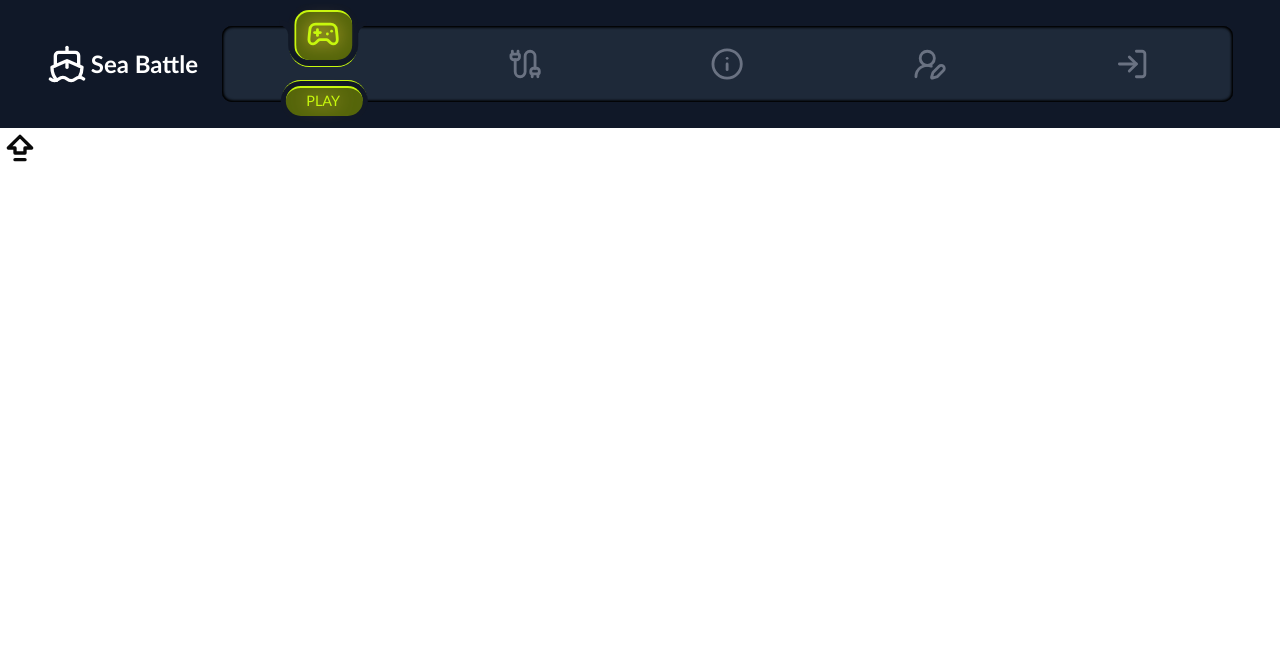
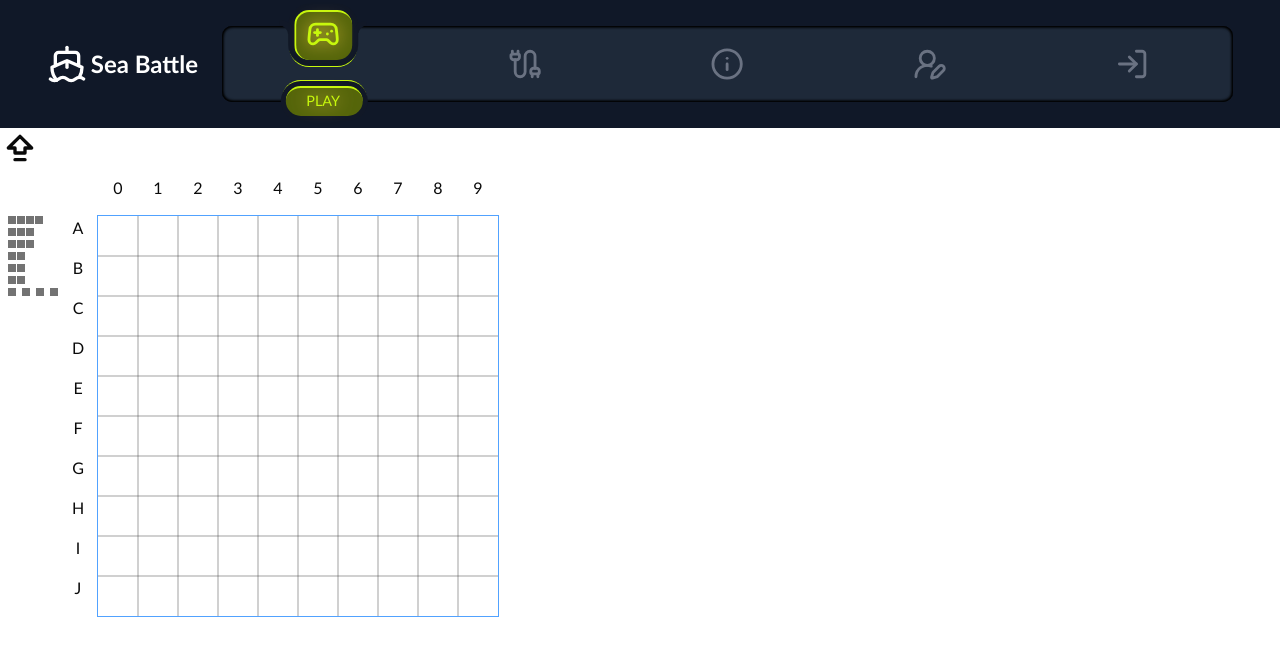
Before and after one commit to B1aho/battleship-online, a React (Vite) app in the folder apps/web/: page /play in a window 1280 px wide. Shown: the top 656 px of the page. Built offline with nearby package versions, Linux system fonts and the light colour scheme.

Commit message:
Start creating services that represent communication layer between components

```diff
--- a/apps/web/src/App.tsx
+++ b/apps/web/src/App.tsx
@@ -13,8 +13,8 @@ function App() {
         <Route path="/" element={<Layout />}>
           {/* Для play добавить динамический путь? Если онлайн - то хэш комнаты, иначе - ?=ai */}
           <Route index path="play" element={<Play />} />
-          <Route index path="room" element={<Play />} />
-          <Route path="about" element={<Play />} />
+          <Route index path="room" element={<div />} />
+          <Route path="about" element={<div />} />
           <Route element={<AuthLayout />}>
             <Route path="login" element={<Login />} />
             <Route path="register" element={<Register />} />
--- a/apps/web/src/features/PlayGame/Chat.tsx
+++ b/apps/web/src/features/PlayGame/Chat.tsx
@@ -0,0 +1,3 @@
+export const Chat = () => {
+    return <div></div>
+}
--- a/apps/web/src/features/PlayGame/UserBoard.tsx
+++ b/apps/web/src/features/PlayGame/UserBoard.tsx
@@ -1,3 +1,9 @@
+import { Gameboard } from "@/src/game/Gameboard"
+import { Board } from "../GameBoard/Board";
+
 export const UserBoard = () => {
-    return <div></div>
+    const board = new Gameboard();
+    return <div>
+        <Board gameboard={board} />
+    </div>
 }
--- a/apps/web/src/game/types/gameboard.ts
+++ b/apps/web/src/game/types/gameboard.ts
@@ -5,6 +5,10 @@ export type GameMode = "classic" | "other";
 export interface ICoord {
     x: number;
     y: number;
+}
+
+export interface IMove extends ICoord {
+    payload: string;
 }
 
 export interface IPlace {
--- a/apps/web/src/pages/Play.tsx
+++ b/apps/web/src/pages/Play.tsx
@@ -8,13 +8,17 @@ import { MoveInfo } from "../features/PlayGame/MoveInfo";
 import { OpponentBoard } from "../features/PlayGame/OpponentBoard";
 import { SelectMode } from "../features/PlayGame/SelectMode";
 import { UserBoard } from "../features/PlayGame/UserBoard";
+import { GameMode, IMove } from "../game/types";
+import { Chat } from "../features/PlayGame/Chat";
 
 export const Play = () => {
-    const [selectedMode, setSelectedMode] = useState(null);
+    const [selectedMode, setSelectedMode] = useState<"AI" | "ONLINE" | "ROOM" | null>(null);
+    const [selectedRules, setSelectedRules] = useState<GameMode>("classic");
+    const [currentAction, setCurrentAction] = useState<IMove | null>(null);
     return (
-        <div>
-            <MoveInfo />
-            <div>
+        <div className="p-2 flex flex-col">
+            <MoveInfo action={currentAction} />
+            <section aria-label="game-area">
                 <UserBoard />
                 <div>
                     {!selectedMode
@@ -22,7 +26,8 @@ export const Play = () => {
                         : <OpponentBoard mode={selectedMode} />
                     }
                 </div>
-            </div>
+            </section>
+            {selectedMode !== "AI" && <Chat />}
         </div>
     );
 }
```
Also changed, not shown: apps/web/src/game/gameEventService.ts (added).
